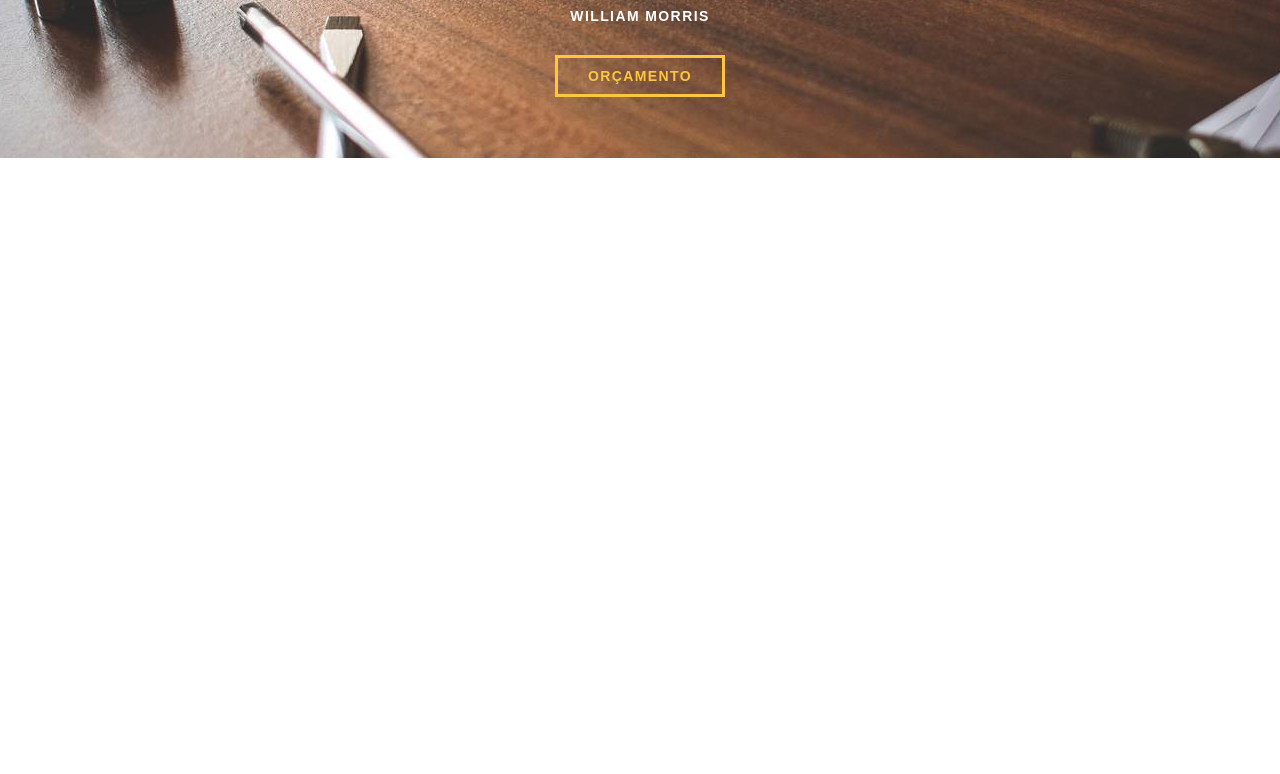
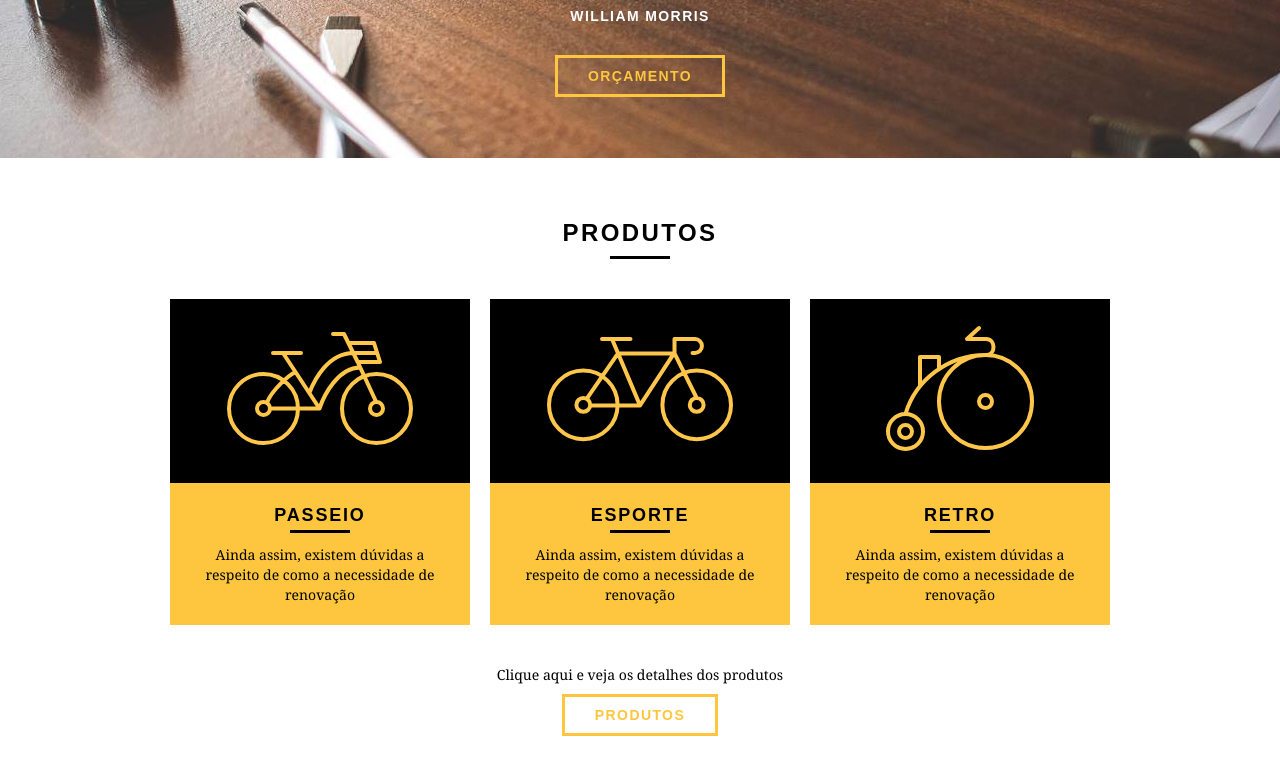
Before and after one commit to aquilesfalcaoo/bikcraft-website, a plain HTML site: page index.html in a window 1280 px wide. Shown: the part 318-1092 px from the top of the page. Before the commit the page ends 800 px from the top, so only its background shows below. Drawn offline with Linux system fonts and the light colour scheme.

Commit message:
criada a seção de produtos

```diff
--- a/index.html
+++ b/index.html
@@ -39,5 +39,45 @@
         <a href="produtos.html" class="btn">Orçamento</a>
       </div>
     </section>
+
+    <section class="produtos container">
+      <h2 class="subtitulo">Produtos</h2>
+      <ul class="produtos__lista">
+        <li class="grid-1-3">
+          <div class="produtos__icone">
+            <img src="assets/img/produtos/passeio.svg" alt="Bikcraft Passeio" />
+          </div>
+          <h3>Passeio</h3>
+          <p>
+            Ainda assim, existem dúvidas a respeito de como a necessidade de
+            renovação
+          </p>
+        </li>
+        <li class="grid-1-3">
+          <div class="produtos__icone">
+            <img src="assets/img/produtos/esporte.svg" alt="Bikcraft Passeio" />
+          </div>
+          <h3>Esporte</h3>
+          <p>
+            Ainda assim, existem dúvidas a respeito de como a necessidade de
+            renovação
+          </p>
+        </li>
+        <li class="grid-1-3">
+          <div class="produtos__icone">
+            <img src="assets/img/produtos/retro.svg" alt="Bikcraft Passeio" />
+          </div>
+          <h3>Retro</h3>
+          <p>
+            Ainda assim, existem dúvidas a respeito de como a necessidade de
+            renovação
+          </p>
+        </li>
+      </ul>
+      <div class="call">
+        <p>Clique aqui e veja os detalhes dos produtos</p>
+        <a href="produtos.html" class="btn btn-preto">Produtos</a>
+      </div>
+    </section>
   </body>
 </html>
--- a/src/css/style.css
+++ b/src/css/style.css
@@ -24,12 +24,39 @@ p {
   border-color: #fff;
 }
 
+.btn.btn-preto:hover {
+  color: #000;
+  border-color: #000;
+}
+
+.subtitulo {
+  font-weight: bold;
+  font-size: 24px;
+  line-height: 30px;
+  font-weight: bold;
+  letter-spacing: 0.1em;
+  color: #000;
+  text-transform: uppercase;
+  text-align: center;
+  margin-bottom: 40px;
+}
+
+.subtitulo:after {
+  content: "";
+  display: block;
+  width: 60px;
+  height: 3px;
+  background: #000;
+  margin: 8px auto;
+}
+
 .header {
   position: fixed;
   top: 0;
   width: 100%;
   background: #fec63e;
   padding: 15px 0;
+  z-index: 10;
 }
 
 .header__menu {
@@ -100,3 +127,49 @@ p {
   font-size: 14px;
   letter-spacing: 0.1em;
 }
+
+.produtos {
+  padding: 60px 0;
+}
+
+.produtos__lista li {
+  background: #fec63e;
+  text-align: center;
+}
+
+.produtos__lista li h3 {
+  font-weight: bold;
+  font-size: 18px;
+  line-height: 25px;
+  text-transform: uppercase;
+  letter-spacing: 0.1em;
+  margin-top: 20px;
+}
+
+.produtos__lista li h3:after {
+  content: "";
+  display: block;
+  width: 60px;
+  height: 3px;
+  background: #000;
+  margin: 2px auto;
+}
+
+.produtos__lista li p {
+  padding: 10px 20px 20px 20px;
+}
+
+.produtos__icone {
+  background: #000;
+  padding: 20px;
+}
+
+.call {
+  padding-top: 40px;
+  text-align: center;
+  clear: both;
+}
+
+.call p {
+  margin-bottom: 20px;
+}
```
